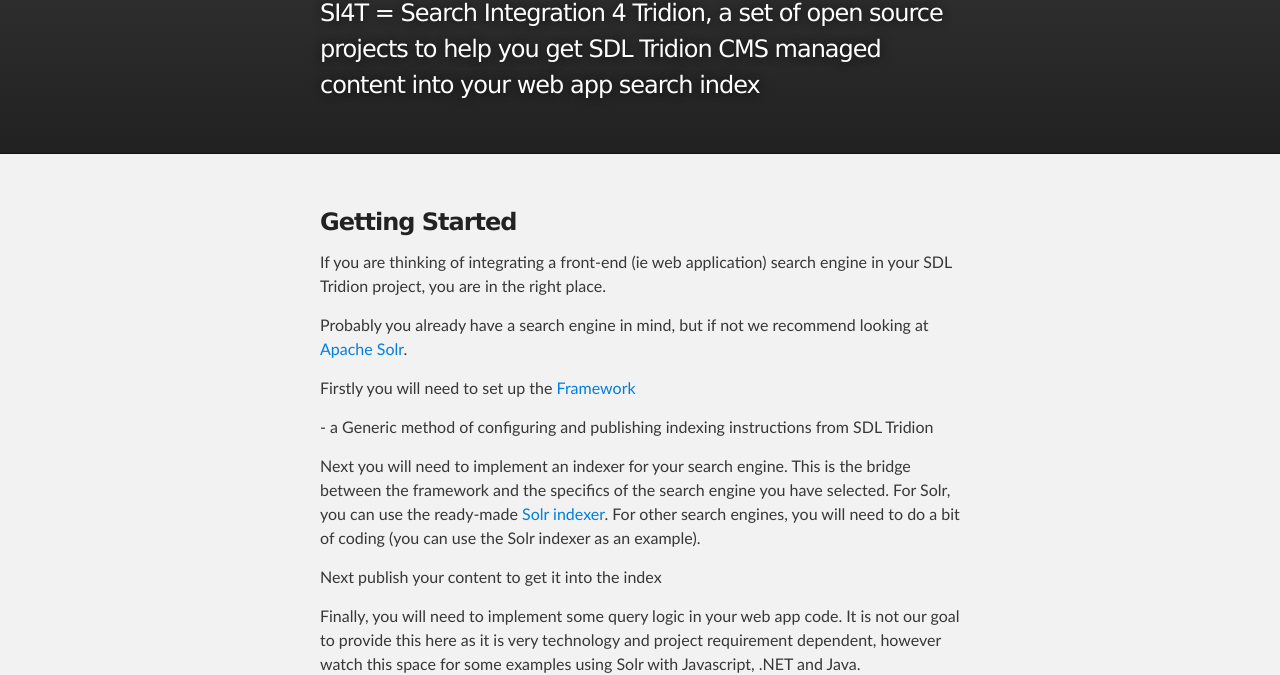
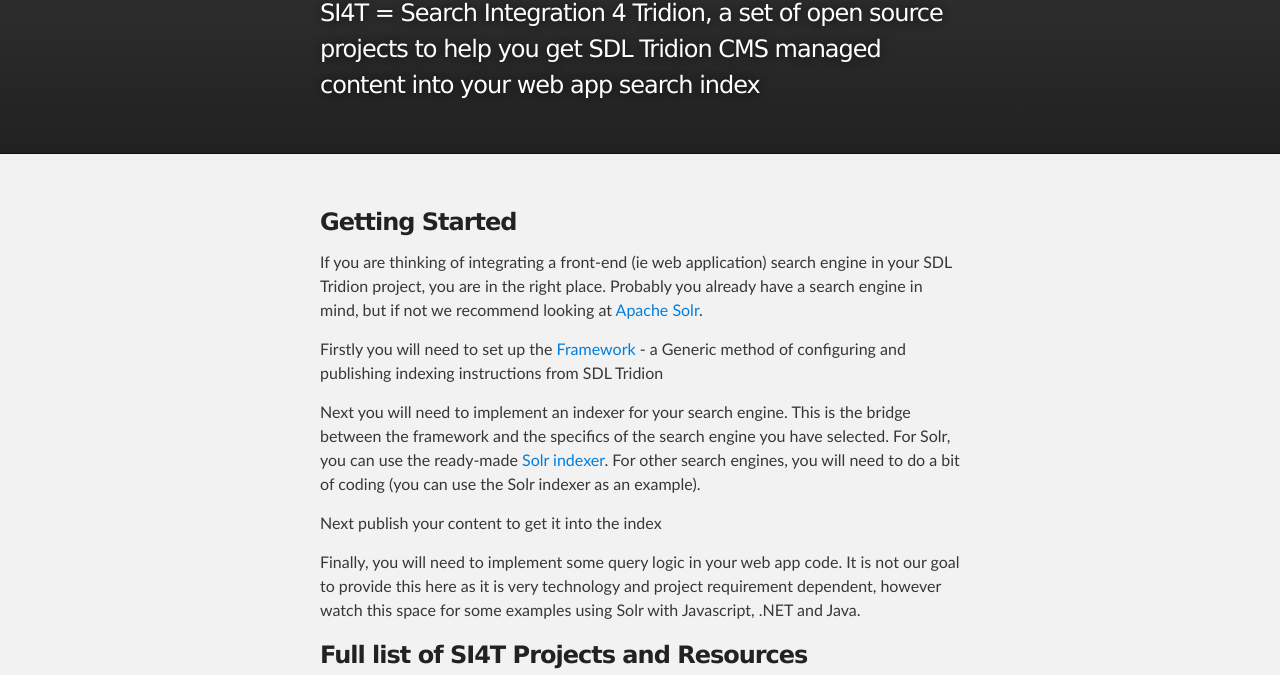
Before and after one commit to SI4T/SI4T.github.io, a plain HTML site: page index.html in a window 1280 px wide. Shown: the part 128-803 px from the top of the page. Drawn offline with Linux system fonts and the light colour scheme.

Commit message:
Update index.html

```diff
--- a/index.html
+++ b/index.html
@@ -25,9 +25,9 @@
       <section id="main_content" class="inner">
         <h3>Getting Started</h3>
         <p>If you are thinking of integrating a front-end (ie web application) search engine in your SDL Tridion
-        project, you are in the right place.</p>
-        <p>Probably you already have a search engine in mind, but if not we recommend looking at <a href="http://lucene.apache.org/solr/">Apache Solr</a>.</p>
-        <p>Firstly you will need to set up the <a href="http://si4t.github.io/SI4T">Framework</a></p> - a Generic method of configuring and publishing
+        project, you are in the right place.
+        Probably you already have a search engine in mind, but if not we recommend looking at <a href="http://lucene.apache.org/solr/">Apache Solr</a>.</p>
+        <p>Firstly you will need to set up the <a href="http://si4t.github.io/SI4T">Framework</a> - a Generic method of configuring and publishing
         indexing instructions from SDL Tridion</p>
         <p>Next you will need to implement an indexer for your search engine. This is the bridge between the framework
           and the specifics of the search engine you have selected. For Solr, you can use the ready-made <a href="http://si4t.github.io/Solr">Solr indexer</a>.
@@ -41,7 +41,7 @@
         <h3>
           <a name="si4t-projects" class="anchor" href="#si4t-projects">
             <span class="octicon octicon-link"></span>
-          </a>Here is a full list of SI4T Projects and Resources:</h3>
+          </a>Full list of SI4T Projects and Resources</h3>
           <ul>
             <li>
               <a href="http://si4t.github.io/SI4T">http://si4t.github.io/SI4T</a> - The Core, Generic SI4T Framework, including TBBs and Storage Extensions
```
